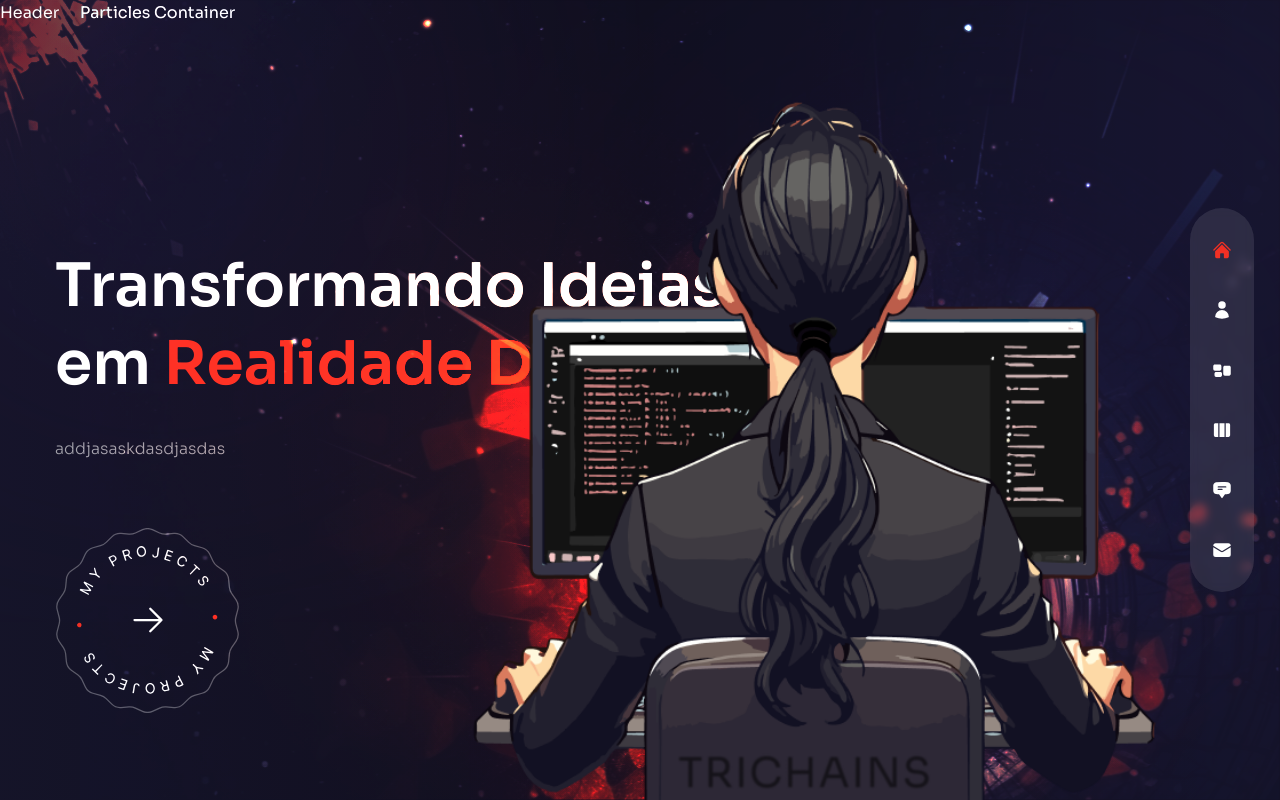
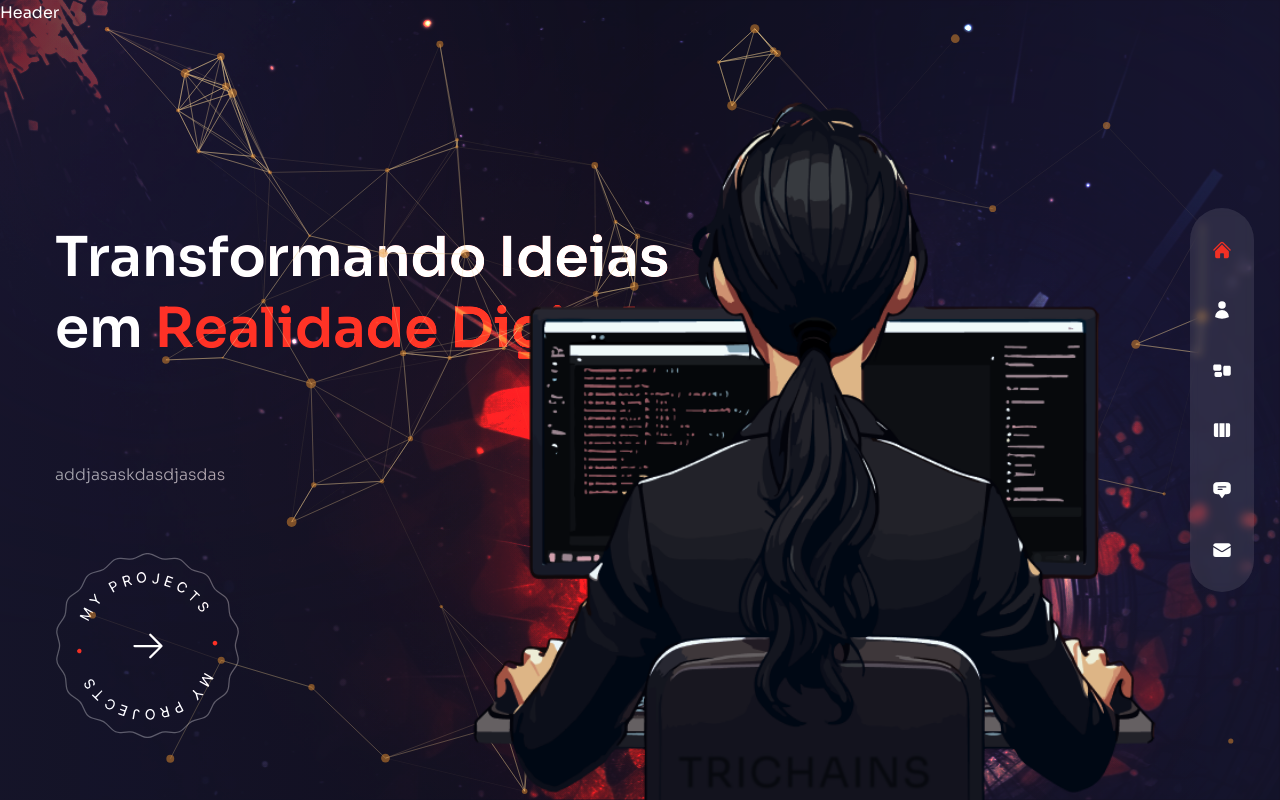
Before and after one commit to trichains/portfolio, a Next.js app: page / in a window 1280 px wide. Built offline with nearby package versions, Linux system fonts and the light colour scheme.

Commit message:
add: particles

```diff
--- a/components/ParticlesContainer.js
+++ b/components/ParticlesContainer.js
@@ -1,4 +1,97 @@
+import { Particles } from 'react-tsparticles';
+import { loadFull } from 'tsparticles';
+import React, { useCallback } from 'react';
+import { color, complex } from 'framer-motion';
+
 const ParticlesContainer = () => {
+  // init
+  const particlesInit = useCallback(async (engine) => {
+    await loadFull(engine);
+  }, []);
+
+  const particlesLoaded = useCallback(async (container) => {});
+
+  return (
+    <Particles
+      className="w-full h-full absolute translate-z-0"
+      id="tsparticles"
+      init={particlesInit}
+      loaded={particlesLoaded}
+      options={{
+        fullScreen: { enable: false },
+        background: {
+          color: {
+            value: ''
+          }
+        },
+        fpsLimit: 120,
+        interactivity: {
+          events: {
+            onClick: {
+              enable: false,
+              mode: 'push'
+            },
+            onHover: {
+              enable: true,
+              mode: 'repulse'
+            },
+            resize: true
+          },
+          modes: {
+            push: {
+              quantity: 90
+            },
+            repulse: {
+              distance: 200,
+              duration: 0.4
+            }
+          }
+        },
+        particles: {
+          color: {
+            value: '#e68e2e'
+          },
+          links: {
+            color: '#f5d393',
+            distance: 150,
+            enable: true,
+            opacity: 0.5,
+            width: 1
+          },
+          collisions: {
+            enable: true
+          },
+          move: {
+            direction: 'none',
+            enable: true,
+            outModes: {
+              default: 'bounce'
+            },
+            random: false,
+            speed: 1,
+            straight: false
+          },
+          number: {
+            density: {
+              enable: true,
+              area: 800
+            },
+            value: 80
+          },
+          opacity: {
+            value: 0.5
+          },
+          shape: {
+            type: 'circle'
+          },
+          size: {
+            value: { min: 1, max: 5 }
+          }
+        },
+        detectRetina: true
+      }}
+    />
+  );
   return <div>Particles Container</div>;
 };
 
--- a/styles/globals.css
+++ b/styles/globals.css
@@ -26,7 +26,7 @@
     @apply w-full h-screen overflow-hidden;
   }
   .h1 {
-    @apply text-[35px] leading-tight md:text-[60px] md:leading-[1.3] mb-8 font-semibold;
+    @apply text-[35px] leading-tight md:text-[55px] md:leading-[1.3] mb-24 font-semibold;
   }
   .h2 {
     @apply text-[35px] leading-tight md:text-[54px] md:leading-[1.3] mb-4 font-semibold;
```
Also changed, not shown: public/avatar.png.
